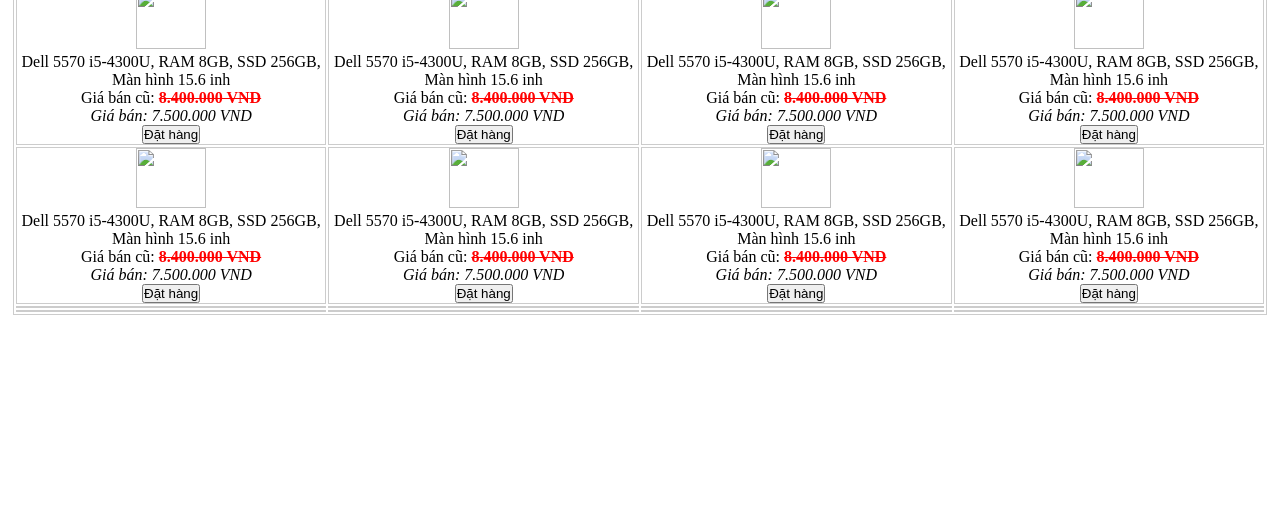
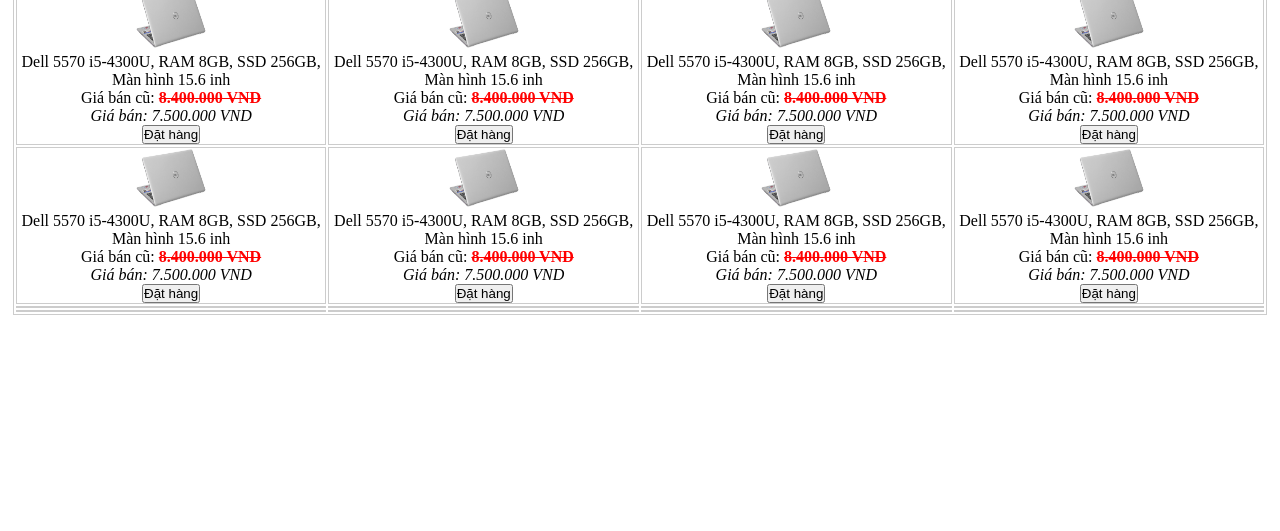
Before and after one commit to lephongit/laptopnhatanh.github.io, a plain HTML site: page lichsuphattrien.html in a window 1280 px wide. Shown: the part 269-800 px from the top of the page. Drawn offline with Linux system fonts and the light colour scheme.

Commit message:
File_load

```diff
--- a/lichsuphattrien.html
+++ b/lichsuphattrien.html
@@ -49,25 +49,25 @@
 
         </tr>
         <tr class="d1">
-            <td  class="sp1"><img class="a1" src="./img/5570.jpg"><br>
+            <td  class="sp1"><img class="a1" src="./5570.jpg"><br>
                 <p>Dell 5570 i5-4300U, RAM 8GB, SSD 256GB, Màn hình 15.6 inh<br>
                 Giá bán cũ: <s class="giacu">8.400.000 VND</s><br>
                 <i class="giaban">Giá bán: 7.500.000 VND</i><br>
                 <input type="submit" value="Đặt hàng">
                 </p></td>
-                <td  class="sp1"><img class="a1" src="./img/5570.jpg"><br>
+                <td  class="sp1"><img class="a1" src="./5570.jpg"><br>
                     <p>Dell 5570 i5-4300U, RAM 8GB, SSD 256GB, Màn hình 15.6 inh<br>
                     Giá bán cũ: <s class="giacu">8.400.000 VND</s><br>
                     <i class="giaban">Giá bán: 7.500.000 VND</i><br>
                     <input type="submit" value="Đặt hàng">
                     </p></td>
-                    <td  class="sp1"><img class="a1" src="./img/5570.jpg"><br>
+                    <td  class="sp1"><img class="a1" src="./5570.jpg"><br>
                         <p>Dell 5570 i5-4300U, RAM 8GB, SSD 256GB, Màn hình 15.6 inh<br>
                         Giá bán cũ: <s class="giacu">8.400.000 VND</s><br>
                         <i class="giaban">Giá bán: 7.500.000 VND</i><br>
                         <input type="submit" value="Đặt hàng">
                         </p></td>
-                        <td  class="sp1"><img class="a1" src="./img/5570.jpg"><br>
+                        <td  class="sp1"><img class="a1" src="./5570.jpg"><br>
                             <p>Dell 5570 i5-4300U, RAM 8GB, SSD 256GB, Màn hình 15.6 inh<br>
                             Giá bán cũ: <s class="giacu">8.400.000 VND</s><br>
                             <i class="giaban">Giá bán: 7.500.000 VND</i><br>
@@ -75,25 +75,25 @@
                             </p></td>
         </tr>
         <tr class="d1">
-            <td  class="sp1"><img class="a1" src="./img/5570.jpg"><br>
+            <td  class="sp1"><img class="a1" src="./5570.jpg"><br>
                 <p>Dell 5570 i5-4300U, RAM 8GB, SSD 256GB, Màn hình 15.6 inh<br>
                 Giá bán cũ: <s class="giacu">8.400.000 VND</s><br>
                 <i class="giaban">Giá bán: 7.500.000 VND</i><br>
                 <input type="submit" value="Đặt hàng">
                 </p></td>
-                <td  class="sp1"><img class="a1" src="./img/5570.jpg"><br>
+                <td  class="sp1"><img class="a1" src="./5570.jpg"><br>
                     <p>Dell 5570 i5-4300U, RAM 8GB, SSD 256GB, Màn hình 15.6 inh<br>
                     Giá bán cũ: <s class="giacu">8.400.000 VND</s><br>
                     <i class="giaban">Giá bán: 7.500.000 VND</i><br>
                     <input type="submit" value="Đặt hàng">
                     </p></td>
-                    <td  class="sp1"><img class="a1" src="./img/5570.jpg"><br>
+                    <td  class="sp1"><img class="a1" src="./5570.jpg"><br>
                         <p>Dell 5570 i5-4300U, RAM 8GB, SSD 256GB, Màn hình 15.6 inh<br>
                         Giá bán cũ: <s class="giacu">8.400.000 VND</s><br>
                         <i class="giaban">Giá bán: 7.500.000 VND</i><br>
                         <input type="submit" value="Đặt hàng">
                         </p></td>
-                        <td  class="sp1"><img class="a1" src="./img/5570.jpg"><br>
+                        <td  class="sp1"><img class="a1" src="./5570.jpg"><br>
                             <p>Dell 5570 i5-4300U, RAM 8GB, SSD 256GB, Màn hình 15.6 inh<br>
                             Giá bán cũ: <s class="giacu">8.400.000 VND</s><br>
                             <i class="giaban">Giá bán: 7.500.000 VND</i><br>
```
